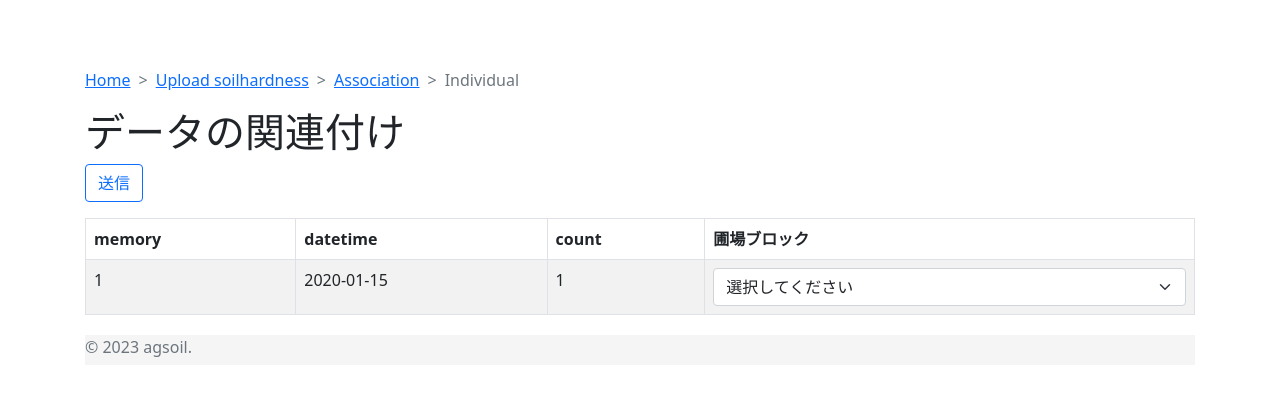
After one commit to duri0214/soil_analysis, a Django app: page /upload/soilhardness/association/individual/1 in a window 1280 px wide. The commit adds this page. Shown: the top 396 px of the page. Run offline with Django 4.2, Linux system fonts and the light colour scheme; data comes from the database, SQL or seed files in the repository; tables that the repository leaves empty hold one stand-in row (values such as "Sample post"); parts of the project's set-up code (start-up, migrations or seed data) failed here and were passed over; some libraries are stand-ins or nearby versions.

Commit message:
associationとindividualをモデルへの更新直前まで実装

```diff
--- a/crm/models.py
+++ b/crm/models.py
@@ -250,6 +250,7 @@ class SoilHardnessMeasurement(models.Model):
     created_at = models.DateTimeField(auto_now_add=True)
     updated_at = models.DateTimeField(null=True)
     setdevice = models.ForeignKey(Device, on_delete=models.CASCADE)
+    landblock = models.ForeignKey(LandBlock, null=True, on_delete=models.CASCADE)
 
     class Meta:
         constraints = [
--- /dev/null
+++ b/crm/templates/crm/soilhardness/association/individual/list.html
@@ -0,0 +1,46 @@
+{% extends "crm/base.html" %}
+{% load static %}
+{% block header %}
+    <nav style="--bs-breadcrumb-divider: '>';" aria-label="breadcrumb">
+        <ol class="breadcrumb">
+            <li class="breadcrumb-item"><a href="{% url 'crm:home' %}">Home</a></li>
+            <li class="breadcrumb-item"><a href="{% url 'crm:upload_soilhardness' %}">Upload soilhardness</a></li>
+            <li class="breadcrumb-item"><a href="{% url 'crm:association' %}">Association</a></li>
+            <li class="breadcrumb-item active" aria-current="page">Individual</li>
+        </ol>
+    </nav>
+{% endblock %}
+{% block content %}
+    <h1>データの関連付け</h1>
+    <form method="post" action="{% url 'crm:association_individual' memory_anchor %}" enctype="multipart/form-data">
+        {% csrf_token %}
+        <input class="btn btn-outline-primary mb-3" type="submit" name="button" value="送信">
+        <table class="table table-bordered table-gray table-striped">
+            <thead>
+                <tr>
+                    <th>memory</th>
+                    <th>datetime</th>
+                    <th>count</th>
+                    <th class="centered">圃場ブロック</th>
+                </tr>
+            </thead>
+            <tbody>
+                {% for measurement in object_list %}
+                    <tr>
+                        <td>{{ measurement.setmemory }}</td>
+                        <td>{{ measurement.setdatetime|date:"Y-m-d" }}</td>
+                        <td>{{ measurement.cnt }}</td>
+                        <td>
+                            <select class="form-select" name="landblocks[]" required aria-label="圃場ブロックを選択">
+                                <option selected disabled value="">選択してください</option>
+                                {% for land_block in land_blocks %}
+                                    <option value="{{ land_block.name }}">{{ land_block.name }}</option>
+                                {% endfor %}
+                            </select>
+                        </td>
+                    </tr>
+                {% endfor %}
+            </tbody>
+        </table>
+    </form>
+{% endblock %}
--- a/crm/templates/crm/soilhardness/success.html
+++ b/crm/templates/crm/soilhardness/association/success.html
@@ -10,7 +10,7 @@
     </nav>
 {% endblock %}
 {% block content %}
-    <h1>Upload Successful</h1>
+    <h1>Association Successful</h1>
     {% if import_errors %}
         <p>処理は成功しましたが、エラーが発生したデータがあります。詳細は以下のテーブルをご確認ください。</p>
         <table class="table table-bordered table-gray table-striped">
@@ -34,7 +34,7 @@
             </tbody>
         </table>
     {% else %}
-        <p>No import errors.</p>
-        <a class="btn btn-outline-primary mb-3" href="#" role="button">取り込みデータのアサインへ進む</a>
+        <p>関連付けが成功しました！</p>
+        <a class="btn btn-outline-primary mb-3" href="#" role="button">XXXXへ進む</a>
     {% endif %}
 {% endblock %}
--- a/crm/urls.py
+++ b/crm/urls.py
@@ -17,4 +17,8 @@ urlpatterns = [
          views.LandReportChemicalListView.as_view(), name='land_report_chemical'),
     path('upload/soilhardness', views.UploadSoilhardnessView.as_view(), name='upload_soilhardness'),
     path('upload/soilhardness/success', views.UploadZipSuccessView.as_view(), name='upload_soilhardness_success'),
+    path('upload/soilhardness/association', views.AssociationView.as_view(), name='association'),
+    path('upload/soilhardness/association/individual/<int:memory_anchor>',
+         views.AssociationIndividualView.as_view(), name='association_individual'),
+    path('upload/soilhardness/association/success', views.AssociationSuccessView.as_view(), name='association_success')
 ] + static(settings.MEDIA_URL, document_root=settings.MEDIA_ROOT)
--- a/crm/views.py
+++ b/crm/views.py
@@ -2,6 +2,8 @@ import os
 import shutil
 
 from django.core.management import call_command
+from django.db.models import Count
+from django.http import HttpResponseRedirect
 from django.urls import reverse, reverse_lazy
 from django.views.generic import ListView, CreateView, DetailView, TemplateView, FormView
 
@@ -10,7 +12,7 @@ from crm.domain.repository.landrepository import LandRepository
 from crm.domain.service.zipfileservice import ZipFileService
 from crm.forms import CompanyCreateForm, LandCreateForm, UploadZipForm
 from crm.models import Company, Land, LandScoreChemical, LandReview, CompanyCategory, LandLedger, \
-    SoilHardnessMeasurementImportErrors
+    SoilHardnessMeasurementImportErrors, SoilHardnessMeasurement, LandBlock
 
 
 class Home(TemplateView):
@@ -107,7 +109,7 @@ class LandReportChemicalListView(ListView):
 
 
 class UploadSoilhardnessView(FormView):
-    template_name = 'crm/soilhardness/upload.html'
+    template_name = 'crm/soilhardness/upload/form.html'
     form_class = UploadZipForm
     success_url = reverse_lazy('crm:upload_soilhardness_success')
 
@@ -122,9 +124,64 @@ class UploadSoilhardnessView(FormView):
 
 
 class UploadZipSuccessView(TemplateView):
-    template_name = 'crm/soilhardness/success.html'
+    template_name = 'crm/soilhardness/upload/success.html'
 
     def get_context_data(self, **kwargs):
         context = super().get_context_data(**kwargs)
         context['import_errors'] = SoilHardnessMeasurementImportErrors.objects.all()
         return context
+
+
+class AssociationView(ListView):
+    model = SoilHardnessMeasurement
+    template_name = 'crm/soilhardness/association/list.html'
+
+    def get_queryset(self, **kwargs):
+        return super().get_queryset() \
+            .filter(landblock__isnull=True) \
+            .values('setmemory', 'setdatetime') \
+            .annotate(cnt=Count('id')) \
+            .order_by('setmemory')
+
+    @staticmethod
+    def post(request, **kwargs):
+        # TODO: R をつけた25レコードに対して5レコードずつ順に C1, C3, A3, B2, A1 を付与
+        #  リストにappendしてバルク更新
+        checkboxes = request.POST.getlist('checkboxes[]')
+        print(f'checkboxes: {checkboxes}')
+
+        return HttpResponseRedirect(reverse('crm:association_success'))
+
+
+class AssociationIndividualView(ListView):
+    model = SoilHardnessMeasurement
+    template_name = 'crm/soilhardness/association/individual/list.html'
+
+    def get_queryset(self, **kwargs):
+        first_memory_number = self.kwargs.get('memory_anchor')
+        return super().get_queryset() \
+            .filter(setmemory__range=(first_memory_number, first_memory_number + 24)) \
+            .values('setmemory', 'setdatetime') \
+            .annotate(cnt=Count('id')) \
+            .order_by('setmemory')
+
+    def get_context_data(self, **kwargs):
+        first_memory_number = self.kwargs.get('memory_anchor')
+        context = super().get_context_data(**kwargs)
+        context['memory_anchor'] = first_memory_number
+        context['land_blocks'] = LandBlock.objects.order_by('id').all()
+        return context
+
+    @staticmethod
+    def post(request, **kwargs):
+        # TODO: first_memory_number を含んで25レコードに C1, C3, A3, B2, A1 を適用
+        #  リストにappendしてバルク更新
+        first_memory_number = kwargs.get('memory_anchor')
+        landblocks = request.POST.getlist('landblocks[]')
+        print(f'landblocks: {landblocks}')
+
+        return HttpResponseRedirect(reverse('crm:association'))
+
+
+class AssociationSuccessView(TemplateView):
+    template_name = 'crm/soilhardness/association/success.html'
```
Also changed, not shown: crm/templates/crm/soilhardness/association/list.html (added, +43 -0 lines), crm/templates/crm/soilhardness/upload/success.html (added, +40 -0 lines), crm/templates/crm/soilhardness/upload/form.html (renamed from crm/templates/crm/soilhardness/upload.html).
